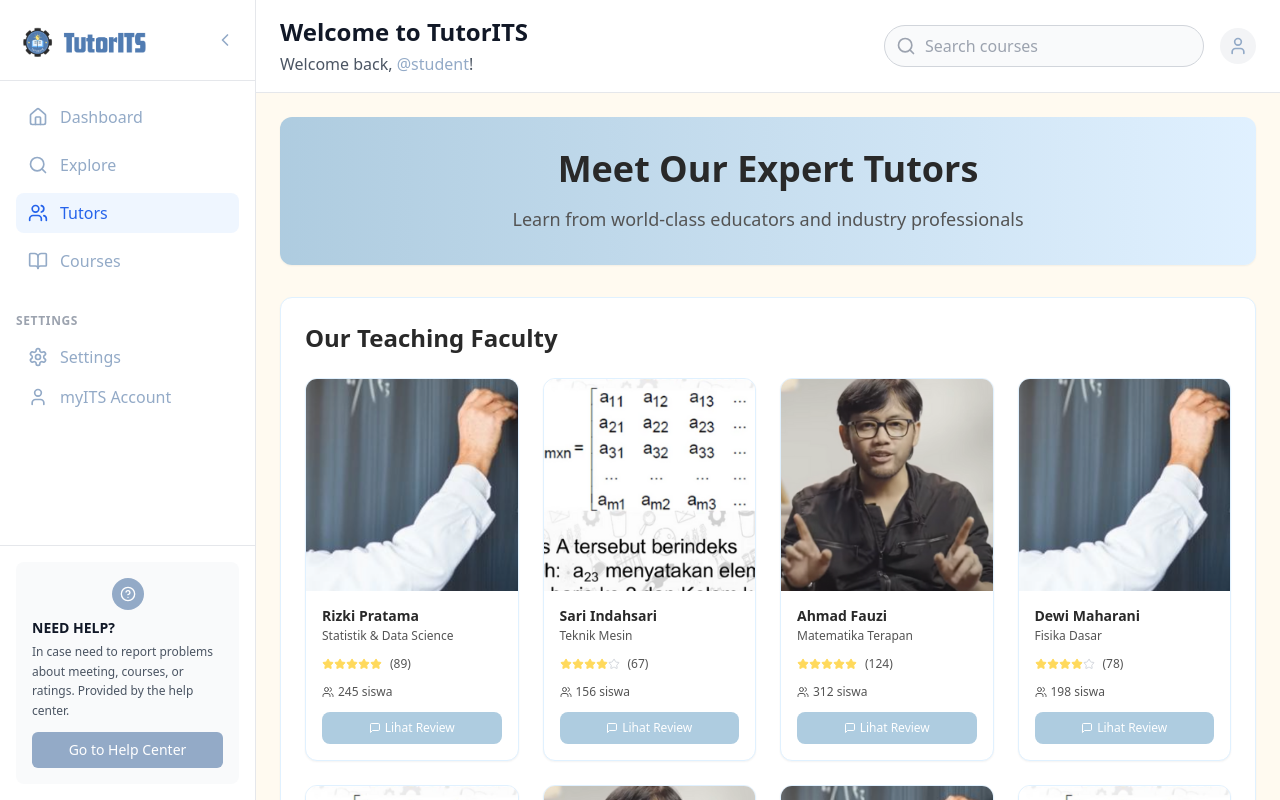
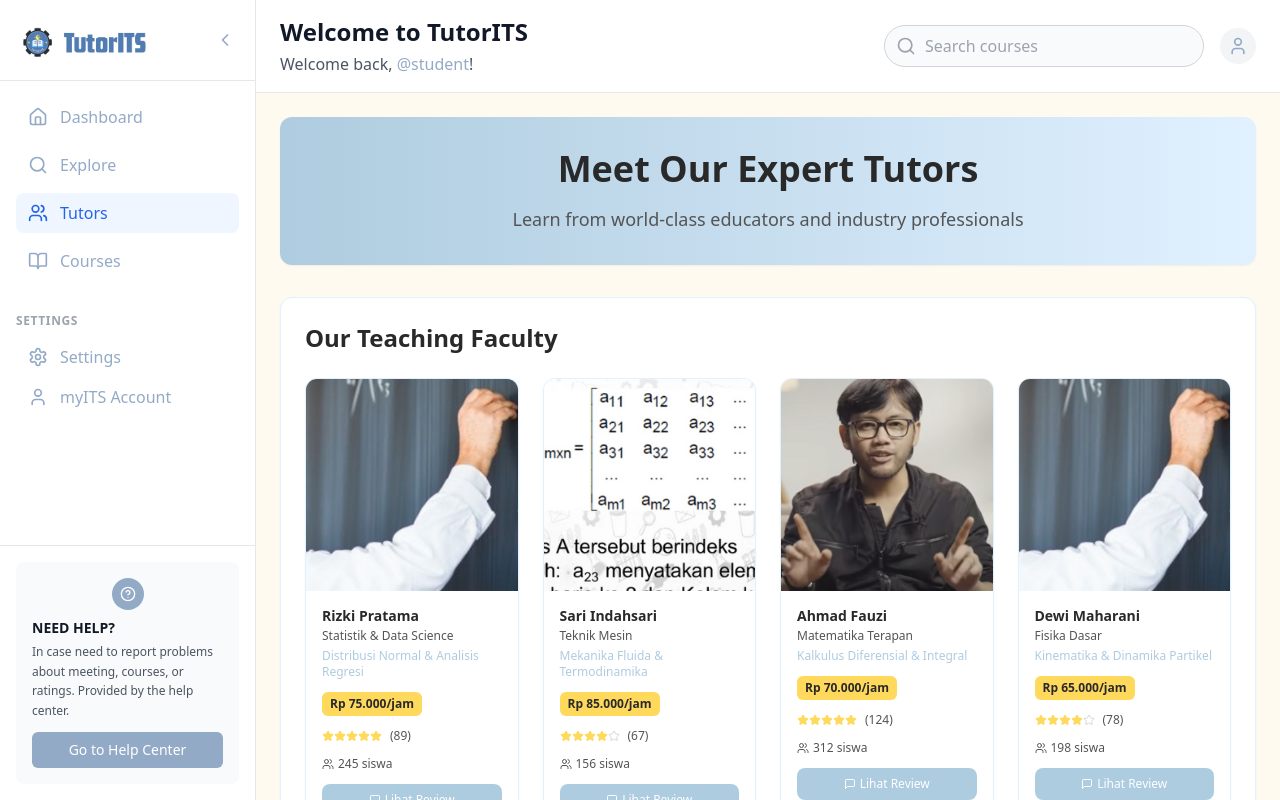
Before and after one commit to Shizuken/wibugogo-tutorits-57, a React (Vite) app: page /tutors in a window 1280 px wide. Built offline with nearby package versions, Linux system fonts and the light colour scheme.

Commit message:
Add tutor card details
Include specific subjects taught and price range in IDR to tutor cards.

```diff
--- a/src/components/TutorCard.tsx
+++ b/src/components/TutorCard.tsx
@@ -5,12 +5,14 @@ interface TutorCardProps {
   name: string;
   image: string;
   title: string;
+  specialization: string;
+  price: string;
   rating: number;
   studentCount: number;
   reviewCount: number;
 }
 
-const TutorCard = ({ name, image, title, rating, studentCount, reviewCount }: TutorCardProps) => {
+const TutorCard = ({ name, image, title, specialization, price, rating, studentCount, reviewCount }: TutorCardProps) => {
   return (
     <div className="bg-white rounded-xl border border-pastel-sky-blue shadow-sm hover:shadow-md transition-all duration-200 hover:scale-105 cursor-pointer overflow-hidden">
       {/* Profile Image */}
@@ -28,6 +30,12 @@ const TutorCard = ({ name, image, title, rating, studentCount, reviewCount }: Tu
         <div className="space-y-1">
           <h3 className="font-semibold text-deep-navy text-sm leading-tight">{name}</h3>
           <p className="text-xs text-graphite-gray">{title}</p>
+          <p className="text-xs text-scholarly-blue font-medium">{specialization}</p>
+        </div>
+
+        {/* Price */}
+        <div className="bg-bright-mustard text-deep-navy text-xs font-semibold px-2 py-1 rounded-md inline-block">
+          {price}
         </div>
 
         {/* Rating */}
--- a/src/pages/Dashboard.tsx
+++ b/src/pages/Dashboard.tsx
@@ -18,6 +18,8 @@ const Dashboard = () => {
       name: "Rizki Pratama",
       image: "/lovable-uploads/e9f6ecf9-d5fd-4eef-a37d-96bfbce21f67.png",
       title: "Statistik & Data Science",
+      specialization: "Analisis Data & Probabilitas",
+      price: "Rp 80.000/jam",
       rating: 5,
       studentCount: 245,
       reviewCount: 89
@@ -26,6 +28,8 @@ const Dashboard = () => {
       name: "Sari Indahsari",
       image: "/lovable-uploads/6ecc100c-45f5-4483-8f3b-727b5b51e6b4.png",
       title: "Teknik Mesin",
+      specialization: "Dinamika & Getaran Mesin",
+      price: "Rp 85.000/jam",
       rating: 4,
       studentCount: 156,
       reviewCount: 67
@@ -34,6 +38,8 @@ const Dashboard = () => {
       name: "Ahmad Fauzi",
       image: "/lovable-uploads/00e7448d-c73a-44f1-b2fe-bf376bfad6a9.png",
       title: "Matematika Terapan",
+      specialization: "Persamaan Diferensial & Numerik",
+      price: "Rp 75.000/jam",
       rating: 5,
       studentCount: 312,
       reviewCount: 124
@@ -73,6 +79,8 @@ const Dashboard = () => {
                     name={tutor.name}
                     image={tutor.image}
                     title={tutor.title}
+                    specialization={tutor.specialization}
+                    price={tutor.price}
                     rating={tutor.rating}
                     studentCount={tutor.studentCount}
                     reviewCount={tutor.reviewCount}
--- a/src/pages/Tutors.tsx
+++ b/src/pages/Tutors.tsx
@@ -9,6 +9,8 @@ const Tutors = () => {
       name: "Rizki Pratama",
       image: "/lovable-uploads/e9f6ecf9-d5fd-4eef-a37d-96bfbce21f67.png",
       title: "Statistik & Data Science",
+      specialization: "Distribusi Normal & Analisis Regresi",
+      price: "Rp 75.000/jam",
       rating: 5,
       studentCount: 245,
       reviewCount: 89
@@ -17,6 +19,8 @@ const Tutors = () => {
       name: "Sari Indahsari",
       image: "/lovable-uploads/6ecc100c-45f5-4483-8f3b-727b5b51e6b4.png",
       title: "Teknik Mesin",
+      specialization: "Mekanika Fluida & Termodinamika",
+      price: "Rp 85.000/jam",
       rating: 4,
       studentCount: 156,
       reviewCount: 67
@@ -25,6 +29,8 @@ const Tutors = () => {
       name: "Ahmad Fauzi",
       image: "/lovable-uploads/00e7448d-c73a-44f1-b2fe-bf376bfad6a9.png",
       title: "Matematika Terapan",
+      specialization: "Kalkulus Diferensial & Integral",
+      price: "Rp 70.000/jam",
       rating: 5,
       studentCount: 312,
       reviewCount: 124
@@ -33,6 +39,8 @@ const Tutors = () => {
       name: "Dewi Maharani",
       image: "/lovable-uploads/e9f6ecf9-d5fd-4eef-a37d-96bfbce21f67.png",
       title: "Fisika Dasar",
+      specialization: "Kinematika & Dinamika Partikel",
+      price: "Rp 65.000/jam",
       rating: 4,
       studentCount: 198,
       reviewCount: 78
@@ -41,6 +49,8 @@ const Tutors = () => {
       name: "Budi Santoso",
       image: "/lovable-uploads/6ecc100c-45f5-4483-8f3b-727b5b51e6b4.png",
       title: "Pemrograman Python",
+      specialization: "Data Structure & Machine Learning",
+      price: "Rp 95.000/jam",
       rating: 5,
       studentCount: 423,
       reviewCount: 156
@@ -49,6 +59,8 @@ const Tutors = () => {
       name: "Nia Ramadhani",
       image: "/lovable-uploads/00e7448d-c73a-44f1-b2fe-bf376bfad6a9.png",
       title: "Ekonomi Bisnis",
+      specialization: "Ekonomi Mikro & Analisis Pasar",
+      price: "Rp 60.000/jam",
       rating: 4,
       studentCount: 167,
       reviewCount: 92
@@ -57,6 +69,8 @@ const Tutors = () => {
       name: "Dimas Prasetyo",
       image: "/lovable-uploads/e9f6ecf9-d5fd-4eef-a37d-96bfbce21f67.png",
       title: "Kimia Organik",
+      specialization: "Reaksi Organik & Sintesis",
+      price: "Rp 80.000/jam",
       rating: 5,
       studentCount: 134,
       reviewCount: 56
@@ -65,6 +79,8 @@ const Tutors = () => {
       name: "Fitri Handayani",
       image: "/lovable-uploads/6ecc100c-45f5-4483-8f3b-727b5b51e6b4.png",
       title: "Algoritma & Struktur Data",
+      specialization: "Sorting & Search Algorithms",
+      price: "Rp 90.000/jam",
       rating: 4,
       studentCount: 289,
       reviewCount: 98
@@ -73,6 +89,8 @@ const Tutors = () => {
       name: "Arief Wibowo",
       image: "/lovable-uploads/00e7448d-c73a-44f1-b2fe-bf376bfad6a9.png",
       title: "Kalkulus Diferensial",
+      specialization: "Limit & Turunan Fungsi",
+      price: "Rp 75.000/jam",
       rating: 5,
       studentCount: 356,
       reviewCount: 134
@@ -81,6 +99,8 @@ const Tutors = () => {
       name: "Maya Sari",
       image: "/lovable-uploads/e9f6ecf9-d5fd-4eef-a37d-96bfbce21f67.png",
       title: "Manajemen Keuangan",
+      specialization: "Analisis Investasi & Portfolio",
+      price: "Rp 70.000/jam",
       rating: 4,
       studentCount: 187,
       reviewCount: 71
@@ -89,6 +109,8 @@ const Tutors = () => {
       name: "Hendri Gunawan",
       image: "/lovable-uploads/6ecc100c-45f5-4483-8f3b-727b5b51e6b4.png",
       title: "Database Management",
+      specialization: "SQL & Database Design",
+      price: "Rp 85.000/jam",
       rating: 5,
       studentCount: 234,
       reviewCount: 87
@@ -97,6 +119,8 @@ const Tutors = () => {
       name: "Anisa Putri",
       image: "/lovable-uploads/00e7448d-c73a-44f1-b2fe-bf376bfad6a9.png",
       title: "Termodinamika",
+      specialization: "Hukum Termodinamika & Entropi",
+      price: "Rp 80.000/jam",
       rating: 4,
       studentCount: 123,
       reviewCount: 45
@@ -126,6 +150,8 @@ const Tutors = () => {
                      name={tutor.name}
                      image={tutor.image}
                      title={tutor.title}
+                     specialization={tutor.specialization}
+                     price={tutor.price}
                      rating={tutor.rating}
                      studentCount={tutor.studentCount}
                      reviewCount={tutor.reviewCount}
```
Lines whose indentation alone changed are shown as unchanged.
